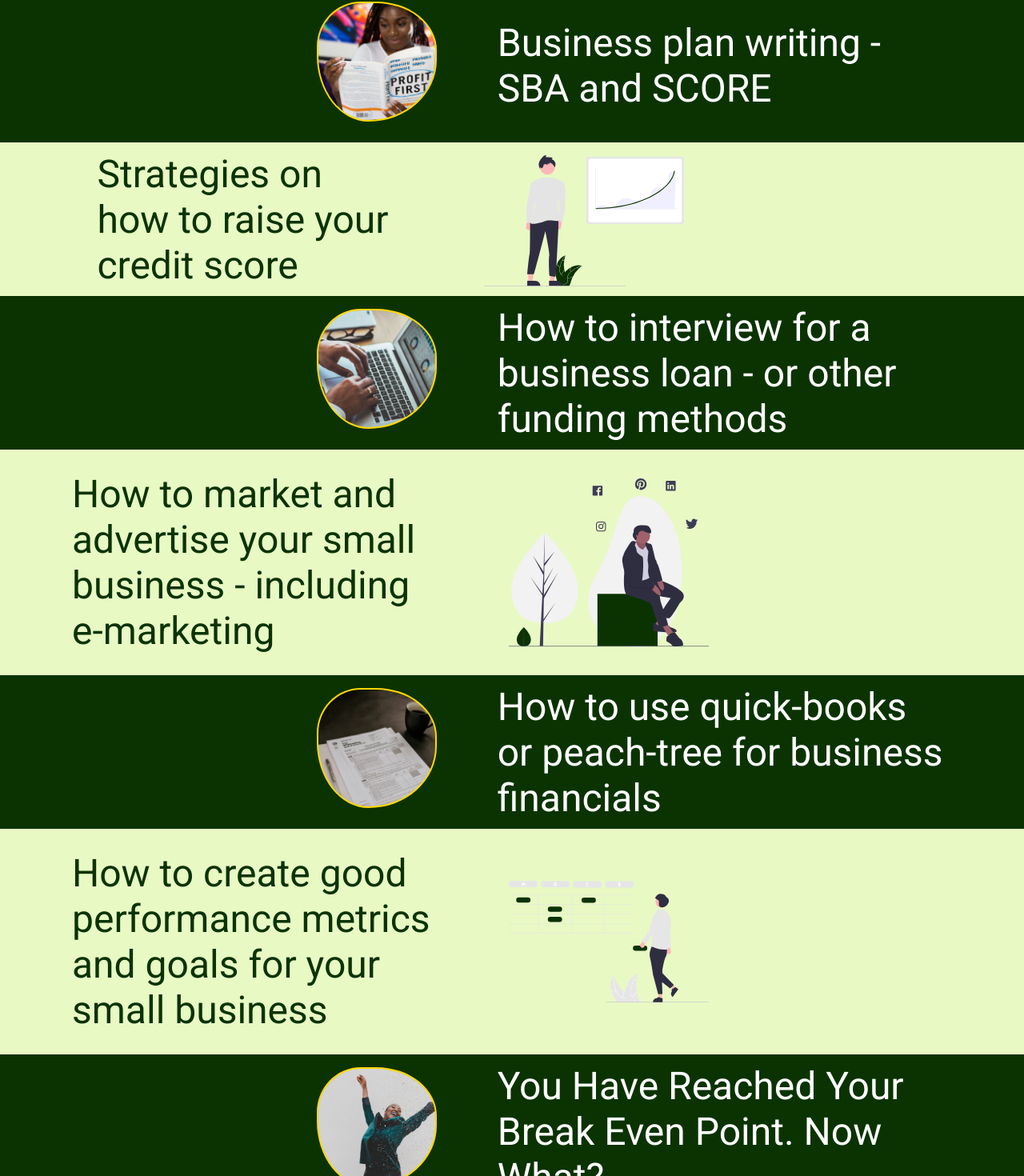
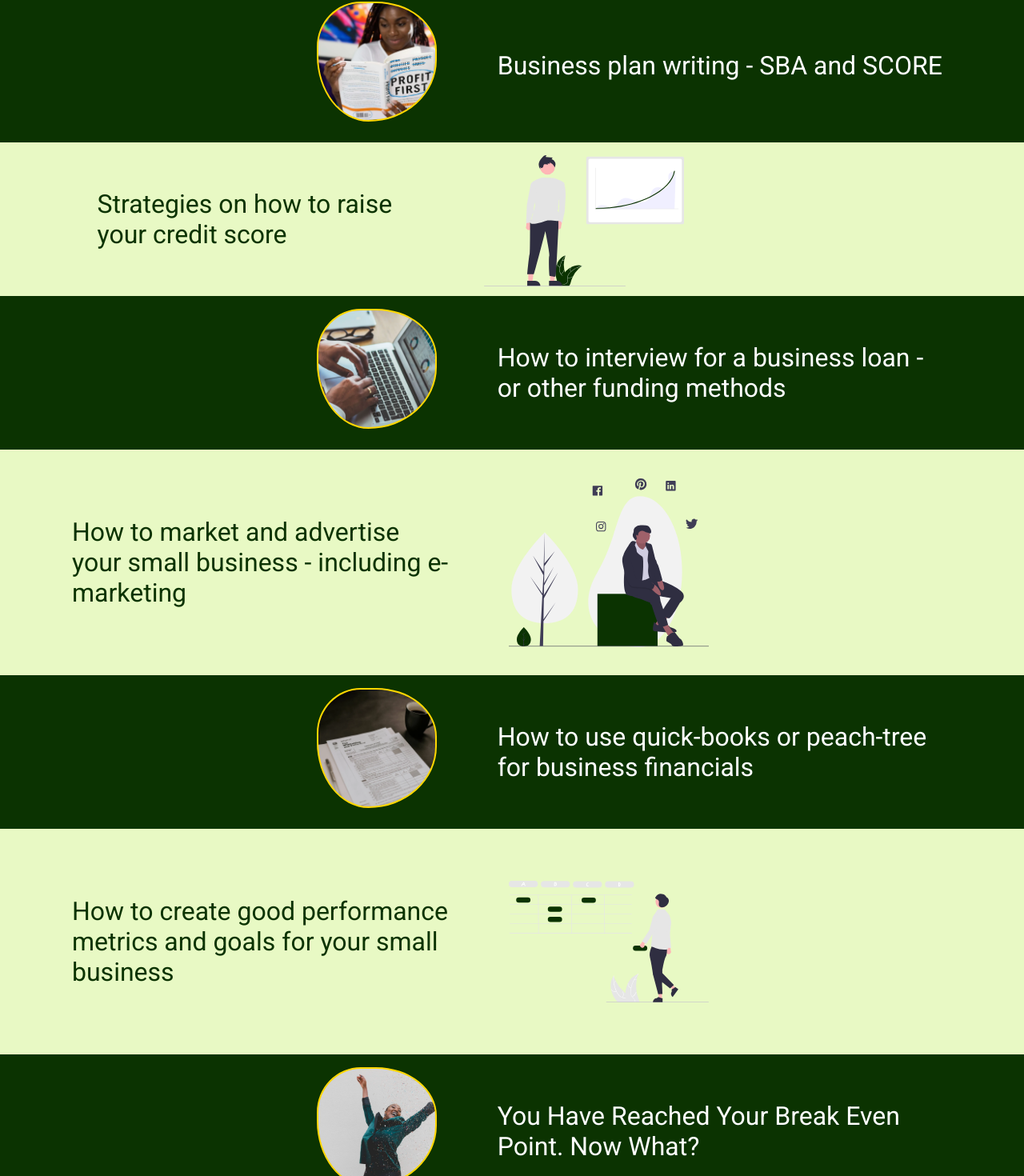
Before and after one commit to BrianBleau/esf, a Next.js app: page /services in a window 1280 px wide. Shown: the part 94-1564 px from the top of the page at 80% size. Built offline with nearby package versions, Linux system fonts and the light colour scheme.

Commit message:
Reverted font size

```diff
--- a/components/home/Overview.module.scss
+++ b/components/home/Overview.module.scss
@@ -36,7 +36,6 @@
         }
 
         @include for-desktop-up {
-            font-size: 3rem;
             margin: 0;
             align-self: center;
         }
--- a/components/services/BusinessPlan.module.scss
+++ b/components/services/BusinessPlan.module.scss
@@ -35,7 +35,6 @@
         }
 
         @include for-desktop-up {
-            font-size: 3rem;
             margin: 0;
             align-self: center;
         }
--- a/components/services/Celebrate.module.scss
+++ b/components/services/Celebrate.module.scss
@@ -35,7 +35,6 @@
         }
 
         @include for-desktop-up {
-            font-size: 3rem;
             margin: 0;
             align-self: center;
         }
--- a/components/services/CreditScore.module.scss
+++ b/components/services/CreditScore.module.scss
@@ -32,7 +32,6 @@
         }
 
         @include for-desktop-up {
-            font-size: 3rem;
             margin: 0;
             align-self: center;
         }
--- a/components/services/Financials.module.scss
+++ b/components/services/Financials.module.scss
@@ -35,7 +35,6 @@
         }
 
         @include for-desktop-up {
-            font-size: 3rem;
             margin: 0;
             align-self: center;
         }
--- a/components/services/Funding.module.scss
+++ b/components/services/Funding.module.scss
@@ -35,7 +35,6 @@
         }
 
         @include for-desktop-up {
-            font-size: 3rem;
             margin: 0;
             align-self: center;
         }
--- a/components/services/Goals.module.scss
+++ b/components/services/Goals.module.scss
@@ -33,7 +33,6 @@
         }
 
         @include for-desktop-up {
-            font-size: 3rem;
             margin: 0;
             align-self: center;
         }
--- a/components/services/Marketing.module.scss
+++ b/components/services/Marketing.module.scss
@@ -33,7 +33,6 @@
         }
 
         @include for-desktop-up {
-            font-size: 3rem;
             margin: 0;
             align-self: center;
         }
```
